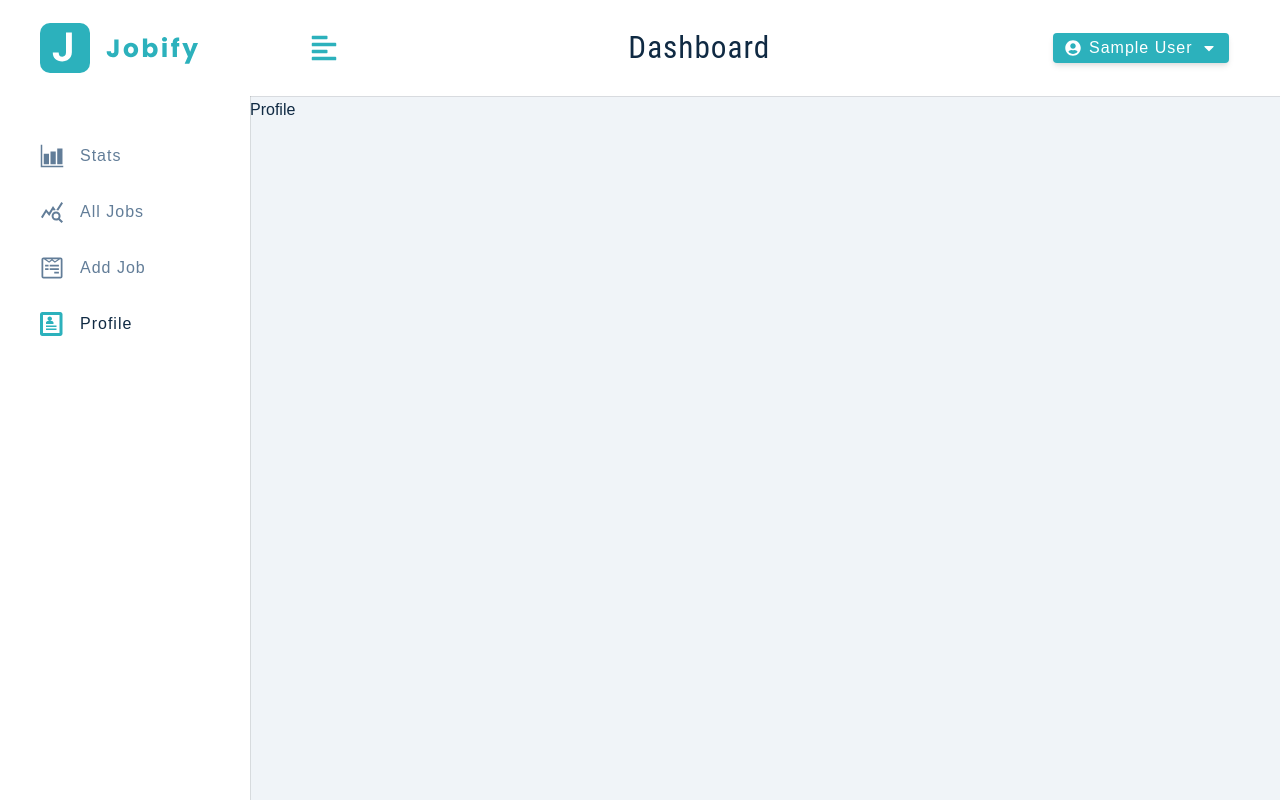
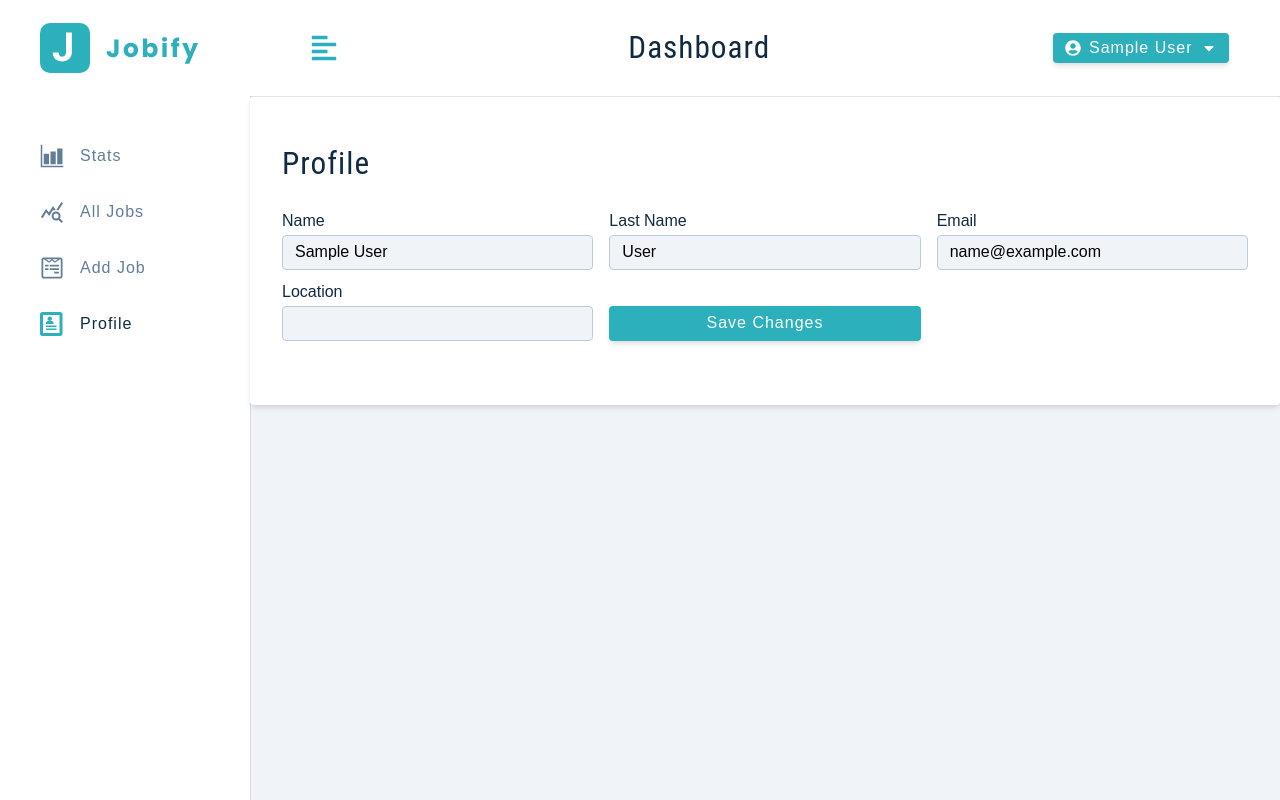
Before and after one commit to jeremydurden/jobify, a React (Create React App) app in the folder client/: page /profile in a window 1280 px wide. Built offline with nearby package versions, Linux system fonts and the light colour scheme; sample sign-in values are in the browser's storage.

Commit message:
setting up form and local state on the Profile page on the dashboard

```diff
--- a/client/src/context/appContext.js
+++ b/client/src/context/appContext.js
@@ -91,6 +91,10 @@ const AppProvider = ({ children }) => {
     removeUserFromLocaleStorage();
   };
 
+  const updateUser = async (currentUser) => {
+    console.log(currentUser);
+  };
+
   return (
     <AppContext.Provider
       value={{
@@ -99,6 +103,7 @@ const AppProvider = ({ children }) => {
         setupUser,
         toggleSidebar,
         logoutUser,
+        updateUser,
       }}
     >
       {children}
--- a/client/src/pages/dashboard/Profile.js
+++ b/client/src/pages/dashboard/Profile.js
@@ -1,4 +1,71 @@
-function Profile() {
-  return <div>Profile</div>;
-}
+import { useState } from "react";
+import { FormRow, Alert } from "../../components";
+import { useAppContext } from "../../context/appContext";
+import Wrapper from "../../assets/wrappers/DashboardFormPage";
+
+const Profile = () => {
+  //destructuring form the useAppContext
+  const { user, showAlert, displayAlert, updateUser, isLoading } =
+    useAppContext();
+
+  //setting default value based on the user in the global state
+  const [name, setName] = useState(user?.name);
+  const [email, setEmail] = useState(user?.email);
+  const [lastName, setLastName] = useState(user?.lastName);
+  const [location, setLocation] = useState(user?.location);
+
+  const handleSubmit = (e) => {
+    e.preventDefault();
+    //remove while testing
+    if (!name || !email || !lastName || !location) {
+      displayAlert();
+      return;
+    }
+    updateUser({ name, email, lastName, location });
+  };
+
+  return (
+    <Wrapper>
+      <form onSubmit={handleSubmit} className="form">
+        <h3>profile</h3>
+        {showAlert && <Alert />}
+        {/* {name} */}
+        <div className="form-center">
+          <FormRow
+            labelText="Name"
+            type="text"
+            name="name"
+            value={name}
+            handleChange={(e) => setName(e.target.value)}
+          />
+          <FormRow
+            labelText="Last Name"
+            type="text"
+            name="name"
+            value={lastName}
+            handleChange={(e) => setLastName(e.target.value)}
+          />
+          <FormRow
+            labelText="Email"
+            type="email"
+            name="email"
+            value={email}
+            handleChange={(e) => setEmail(e.target.value)}
+          />
+          <FormRow
+            labelText="Location"
+            type="text"
+            name="location"
+            value={location}
+            handleChange={(e) => setLocation(e.target.value)}
+          />
+          <button className="btn btn-block" type="submit" disabled={isLoading}>
+            {isLoading ? "Please wait..." : "save changes"}
+          </button>
+        </div>
+      </form>
+    </Wrapper>
+  );
+};
+
 export default Profile;
```
